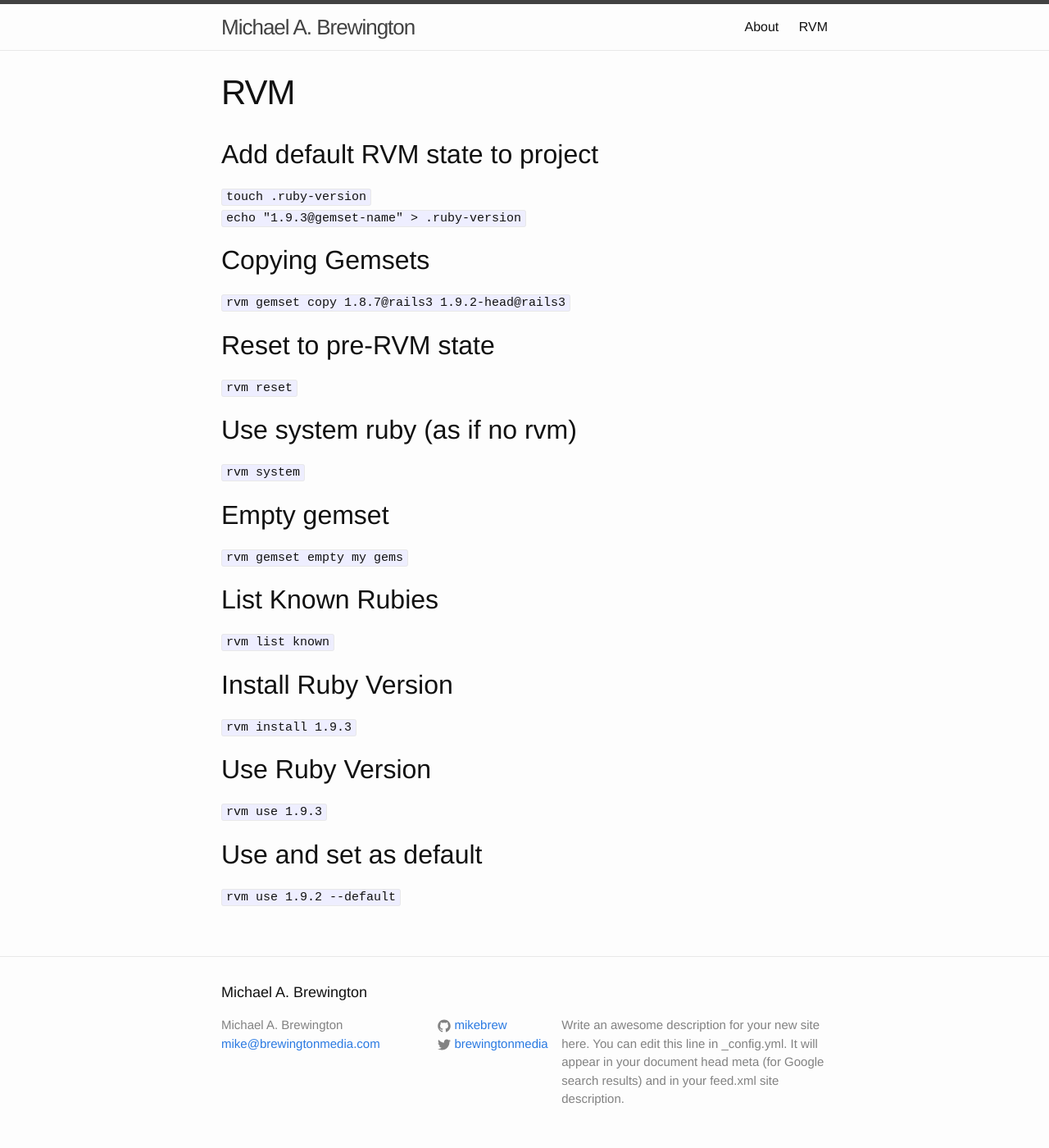
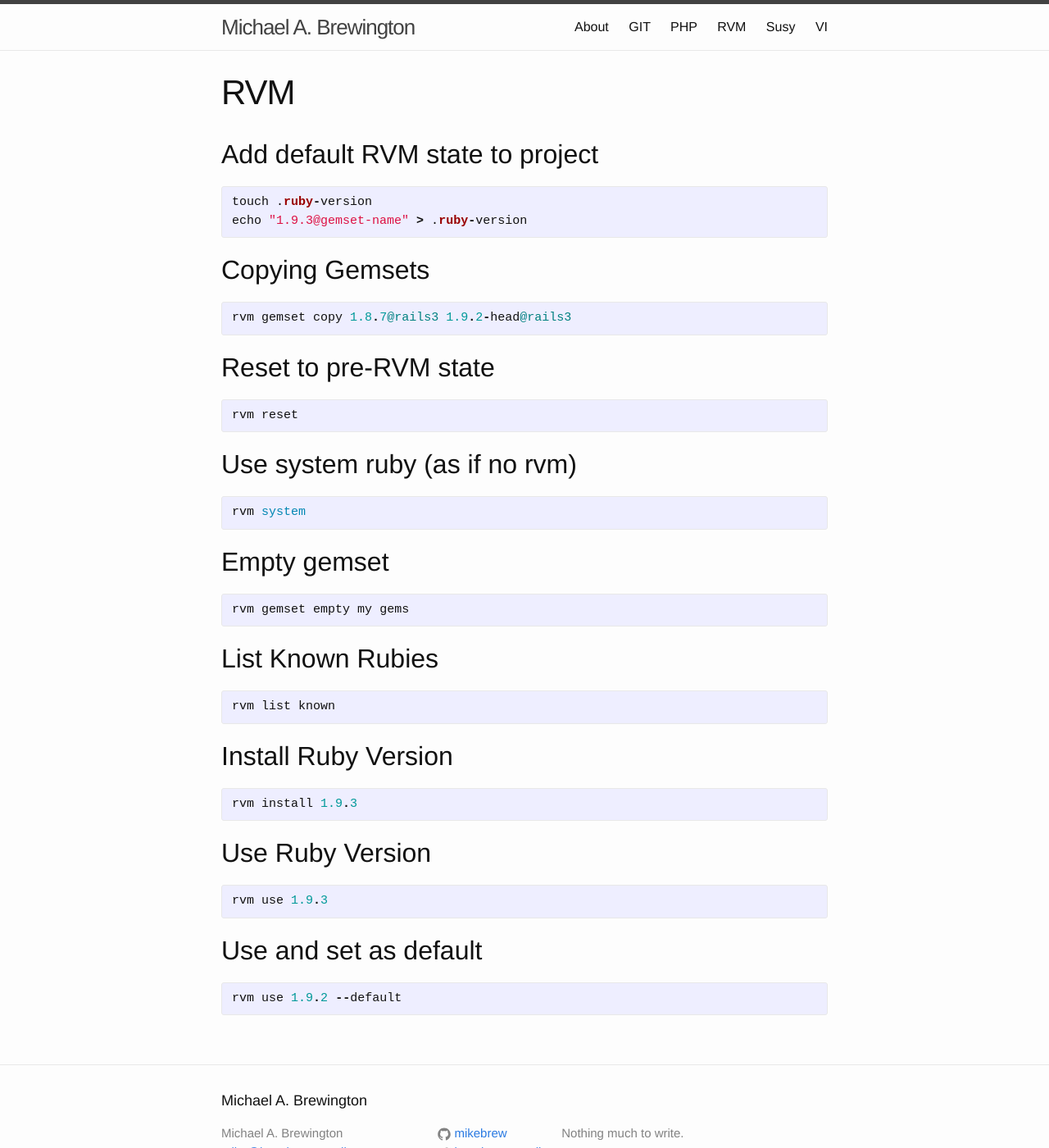
Before and after one commit to mikebrew/mikebrew.github.io, a Jekyll site: the page built from code-rvm.md, in a window 1280 px wide and 1400 px high. Shown: the whole window at 82% size. Built offline with Jekyll 4.4.1, drawn with Linux system fonts in a browser that asks for light colours.

Commit message:
new pages: git, susy, vi, php

```diff
--- a/_config.yml
+++ b/_config.yml
@@ -2,11 +2,9 @@
 title: Michael A. Brewington
 email: mike@brewingtonmedia.com
 description: > # this means to ignore newlines until "baseurl:"
-  Write an awesome description for your new site here. You can edit this
-  line in _config.yml. It will appear in your document head meta (for
-  Google search results) and in your feed.xml site description.
+  Nothing much to write.
 baseurl: "" # the subpath of your site, e.g. /blog/
-url: "http://yourdomain.com" # the base hostname & protocol for your site
+url: "http://brewingtonmedia.com" # the base hostname & protocol for your site
 twitter_username: brewingtonmedia
 github_username:  mikebrew
 
--- a/code-rvm.md
+++ b/code-rvm.md
@@ -5,29 +5,47 @@ permalink: /code/rvm/
 ---
 
 ##Add default RVM state to project
-`touch .ruby-version`
-`echo "1.9.3@gemset-name" > .ruby-version`
+{% highlight ruby %}
+touch .ruby-version
+echo "1.9.3@gemset-name" > .ruby-version
+{% endhighlight %}
 
 ##Copying Gemsets
-`rvm gemset copy 1.8.7@rails3 1.9.2-head@rails3`
+{% highlight ruby %}
+rvm gemset copy 1.8.7@rails3 1.9.2-head@rails3
+{% endhighlight %}
 
 ##Reset to pre-RVM state
-`rvm reset`
+{% highlight ruby %}
+rvm reset
+{% endhighlight %}
 
 ##Use system ruby (as if no rvm)
-`rvm system`
+{% highlight ruby %}
+rvm system
+{% endhighlight %}
 
 ##Empty gemset
-`rvm gemset empty my gems`
+{% highlight ruby %}
+rvm gemset empty my gems
+{% endhighlight %}
 
 ##List Known Rubies
-`rvm list known`
+{% highlight ruby %}
+rvm list known
+{% endhighlight %}
 
 ##Install Ruby Version
-`rvm install 1.9.3`
+{% highlight ruby %}
+rvm install 1.9.3
+{% endhighlight %}
 
 ##Use Ruby Version
-`rvm use 1.9.3`
+{% highlight ruby %}
+rvm use 1.9.3
+{% endhighlight %}
 
 ##Use and set as default
-`rvm use 1.9.2 --default`
+{% highlight ruby %}
+rvm use 1.9.2 --default
+{% endhighlight %}
```
Also changed, not shown: about.md (+1 -5 lines), code-git.md (added, +134 -0 lines), code-php.md (added, +14 -0 lines), code-susy.md (added, +10 -0 lines), code-vi.md (added, +8 -0 lines).
